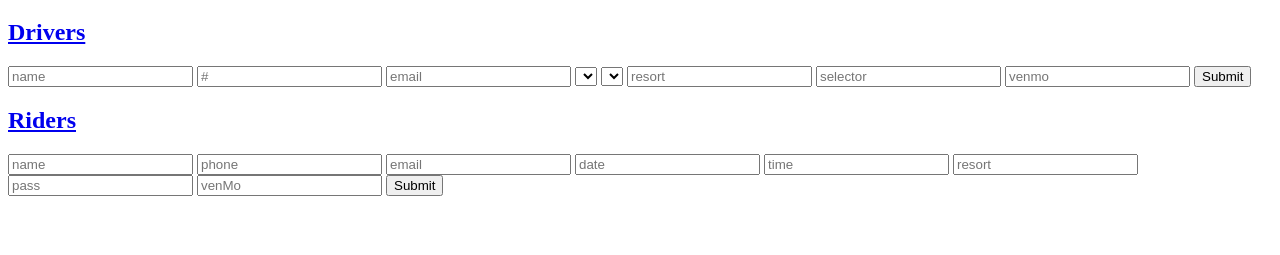
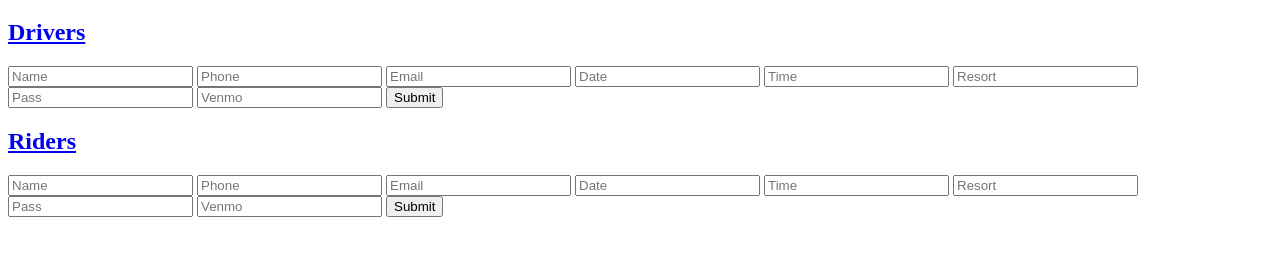
Before and after one commit to Sc0tticus/Mod2-gnarpool-frontend, a plain HTML site: page gnarpool-frontend/index.html in a window 1280 px wide. Shown: the part 61-316 px from the top of the page. Drawn offline with Linux system fonts and the light colour scheme; no server answers.

Commit message:
driversList.html re-formatted

```diff
--- a/gnarpool-frontend/index.html
+++ b/gnarpool-frontend/index.html
@@ -12,50 +12,29 @@
   <main>
 <h2><a href='http://localhost:3001/driversList.html'> Drivers </a></h2>
 <form method='POST' action ='http://localhost:3000/drivers'>
-  <input name="name" placeholder="name"/>
-  <input name="phone" placeholder="#"/>
-  <input name="email" placeholder="email"/>
-  <select name="date"></select>
-  <select name="time"></select>
-  <input name="resort" placeholder="resort"/>
-  <input name="pass" placeholder="selector"/>
-  <input name="VenMo" placeholder="venmo"/>
-  <!-- <select name="power" id="power-select"></select> -->
+  <input name="name" placeholder="Name"/>
+  <input name="phone" placeholder="Phone"/>
+  <input name="email" placeholder="Email"/>
+  <input date='date' placeholder='Date' />
+  <input time='time' placeholder='Time' />
+  <input name="resort" placeholder="Resort"/>
+  <input name="pass" placeholder="Pass"/>
+  <input name="Venmo" placeholder="Venmo"/>
   <input type='submit'/>
 </form>
-  <!-- <ul id='drivers-list'></ul> -->
 
 <h2><a href='http://localhost:3001/ridersList.html'> Riders </a></h2>
 <form method = 'POST' action='http://localhost:3000/riders'>
 
-<!-- <label>Name</label> -->
-<input name='name' placeholder='name' />
-
-<!-- <label>Phone</label> -->
-<input phone='phone' placeholder='phone' />
-
-<!-- <label>Email</label> -->
-<input email='email' placeholder='email' />
-
-<!-- <label>Departure Date</label> -->
-<input date='date' placeholder='date' />
-
-<!-- <label>Departure Time</label> -->
-<input time='time' placeholder='time' />
-
-<!-- <label>Resort</label> -->
-<input resort='resort' placeholder='resort' />
-
-<!-- <label>Pass</label> -->
-<input pass='pass' placeholder='pass' />
-
-<!-- <label>venMo</label> -->
-<input venMo='venMo' placeholder='venMo' />
-
+<input name='Name' placeholder='Name' />
+<input phone='Phone' placeholder='Phone' />
+<input email='Email' placeholder='Email' />
+<input date='Date' placeholder='Date' />
+<input time='Time' placeholder='Time' />
+<input resort='Resort' placeholder='Resort' />
+<input pass='Pass' placeholder='Pass' />
+<input venMo='Venmo' placeholder='Venmo' />
 <input type="submit" />
-
-  <!-- <ul id='riders-list'></ul> -->
-
 </form>
 </main>
 <script src='index.js'></script>
```
Also changed, not shown: gnarpool-frontend/driversList.html (+14 -1 lines).
